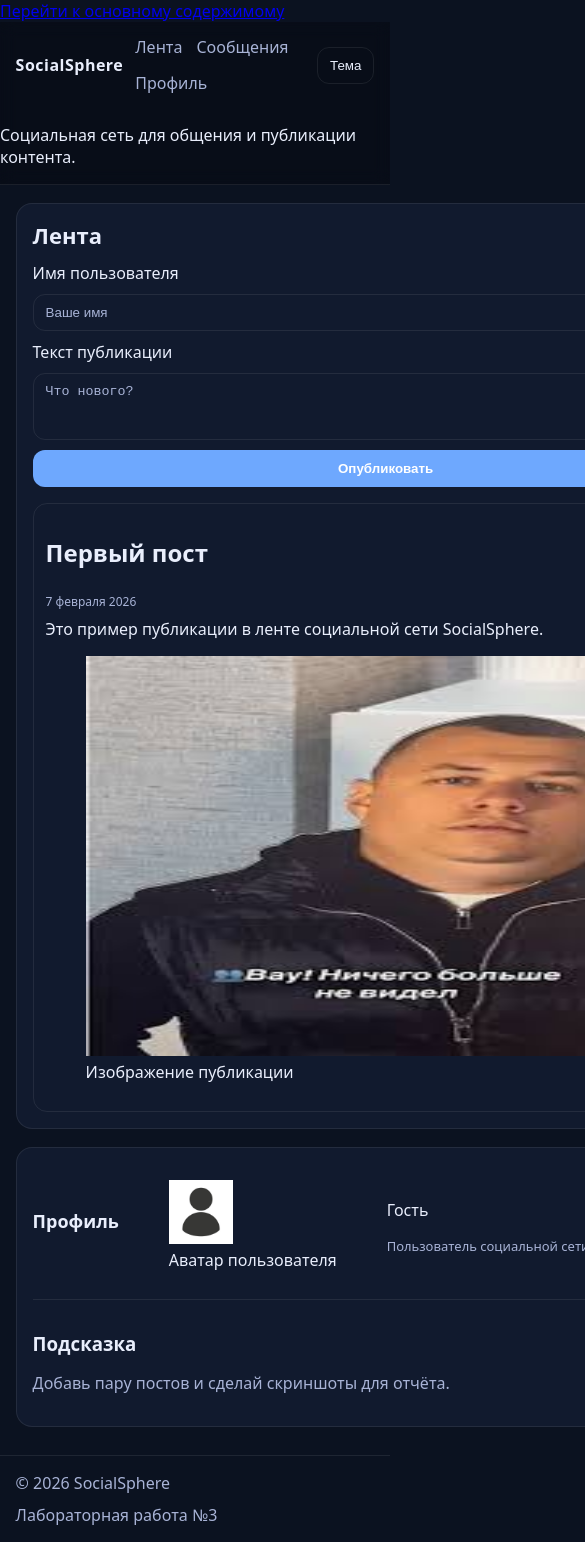
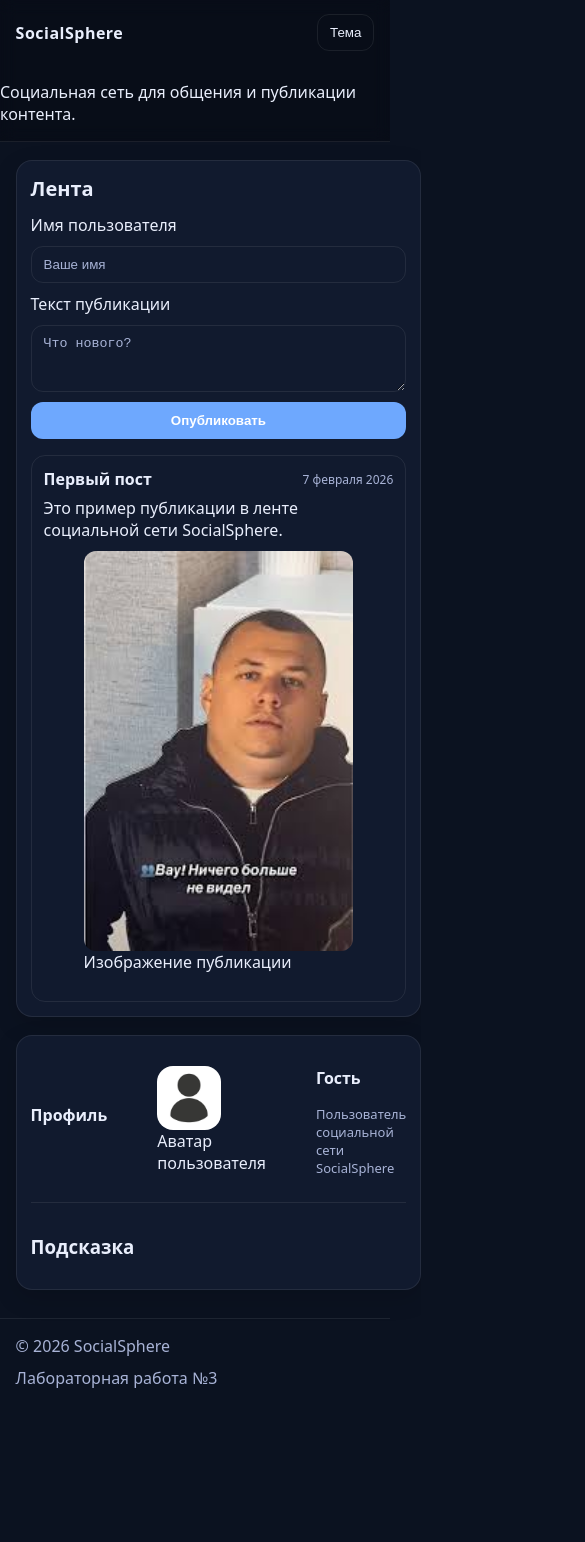
Before and after one commit to getdhed/SocialSphere, a website: page index.html in a window 390 px wide. Shown: the top 1542 px of the page, 585 px wide, since content can reach past the window. After the commit the page ends 1405 px from the top, so only its background shows below. Drawn offline with Linux system fonts and the light colour scheme.

Commit message:
feat: implement responsive layout according to Figma template

```diff
--- a/css/style.css
+++ b/css/style.css
@@ -27,10 +27,30 @@ body {
   color: var(--text);
 }
 
+img {
+  max-width: 100%;
+  display: block;
+}
+
 .container {
   width: min(1100px, 92%);
   margin: 0 auto;
 }
+
+.skip-link {
+  position: absolute;
+  left: -999px;
+}
+
+.skip-link:focus {
+  left: 10px;
+  top: 10px;
+  background: var(--accent);
+  padding: 8px;
+  border-radius: 6px;
+}
+
+/* HEADER */
 
 .header {
   position: sticky;
@@ -38,6 +58,7 @@ body {
   background: rgba(0, 0, 0, 0.25);
   backdrop-filter: blur(8px);
   border-bottom: 1px solid var(--border);
+  z-index: 10;
 }
 
 .header__row {
@@ -48,10 +69,13 @@ body {
   gap: 12px;
 }
 
+
 .logo {
   font-weight: 800;
   letter-spacing: 0.5px;
 }
+
+
 
 .nav {
   display: flex;
@@ -62,24 +86,38 @@ body {
 .nav__link {
   color: var(--muted);
   text-decoration: none;
+  font-weight: 500;
 }
 
 .nav__link:hover {
   color: var(--text);
 }
 
+
+.burger {
+  display: none;
+  font-size: 22px;
+  background: none;
+  border: none;
+  color: var(--text);
+  cursor: pointer;
+}
+
+
 .layout {
   display: grid;
-  grid-template-columns: 1.4fr 0.6fr;
+  grid-template-columns: 2fr 1fr;
   gap: 18px;
   padding: 18px 0 28px;
 }
+
 
 .card {
   background: var(--card);
   border: 1px solid var(--border);
   border-radius: 16px;
-  padding: 16px;
+  padding: 18px;
+  box-shadow: 0 8px 24px rgba(0,0,0,0.15);
 }
 
 .title {
@@ -91,6 +129,7 @@ body {
   margin: 0 0 10px;
   font-size: 18px;
 }
+
 
 .form {
   display: grid;
@@ -112,6 +151,7 @@ body {
   color: var(--muted);
 }
 
+
 .btn {
   border: 1px solid var(--border);
   background: transparent;
@@ -128,6 +168,7 @@ body {
   font-weight: 700;
 }
 
+
 .feed {
   display: grid;
   gap: 10px;
@@ -139,15 +180,15 @@ body {
   padding: 12px;
 }
 
-.post__top {
+.post__header {
   display: flex;
+  justify-content: space-between;
   align-items: center;
-  justify-content: space-between;
-  gap: 10px;
 }
 
-.post__name {
-  font-weight: 700;
+.post__title {
+  font-size: 16px;
+  margin: 0;
 }
 
 .post__time {
@@ -161,6 +202,16 @@ body {
   line-height: 1.35;
 }
 
+.post__media {
+  margin-top: 10px;
+}
+
+.post__media img {
+  width: 100%;
+  border-radius: 12px;
+}
+
+
 .profile {
   display: flex;
   gap: 10px;
@@ -168,21 +219,21 @@ body {
   margin-bottom: 12px;
 }
 
-.avatar {
-  width: 42px;
-  height: 42px;
-  border-radius: 14px;
-  display: grid;
-  place-items: center;
-  font-weight: 800;
-  background: var(--accent);
-  color: #fff;
+.profile__avatar img {
+  width: 64px;
+  height: 64px;
+  border-radius: 16px;
+}
+
+.profile__name {
+  font-weight: 700;
 }
 
 .profile__meta {
   color: var(--muted);
   font-size: 13px;
 }
+
 
 .hint {
   border-top: 1px solid var(--border);
@@ -195,6 +246,8 @@ body {
   font-weight: 700;
   margin-bottom: 6px;
 }
+
+/* FOOTER */
 
 .footer {
   border-top: 1px solid var(--border);
@@ -213,8 +266,55 @@ body {
   color: var(--muted);
 }
 
+
 @media (max-width: 900px) {
+
   .layout {
     grid-template-columns: 1fr;
   }
+
 }
+
+
+@media (max-width: 768px) {
+
+  .burger {
+    display: block;
+  }
+
+  .nav {
+    position: absolute;
+    top: 60px;
+    right: 10px;
+    background: var(--card);
+    border: 1px solid var(--border);
+    border-radius: 12px;
+    padding: 12px;
+
+    flex-direction: column;
+    gap: 10px;
+
+    display: none;
+  }
+
+  .nav.active {
+    display: flex;
+  }
+
+  .header__row {
+    flex-wrap: wrap;
+  }
+
+  .title {
+    font-size: 20px;
+  }
+
+  .subtitle {
+    font-size: 16px;
+  }
+
+  .card {
+    padding: 14px;
+  }
+
+}
--- a/index.html
+++ b/index.html
@@ -106,7 +106,6 @@
           <section class="hint">
             <h3 class="hint__title">Подсказка</h3>
             <p class="hint__text">
-              Добавь пару постов и сделай скриншоты для отчёта.
             </p>
           </section>
         </aside>
```
